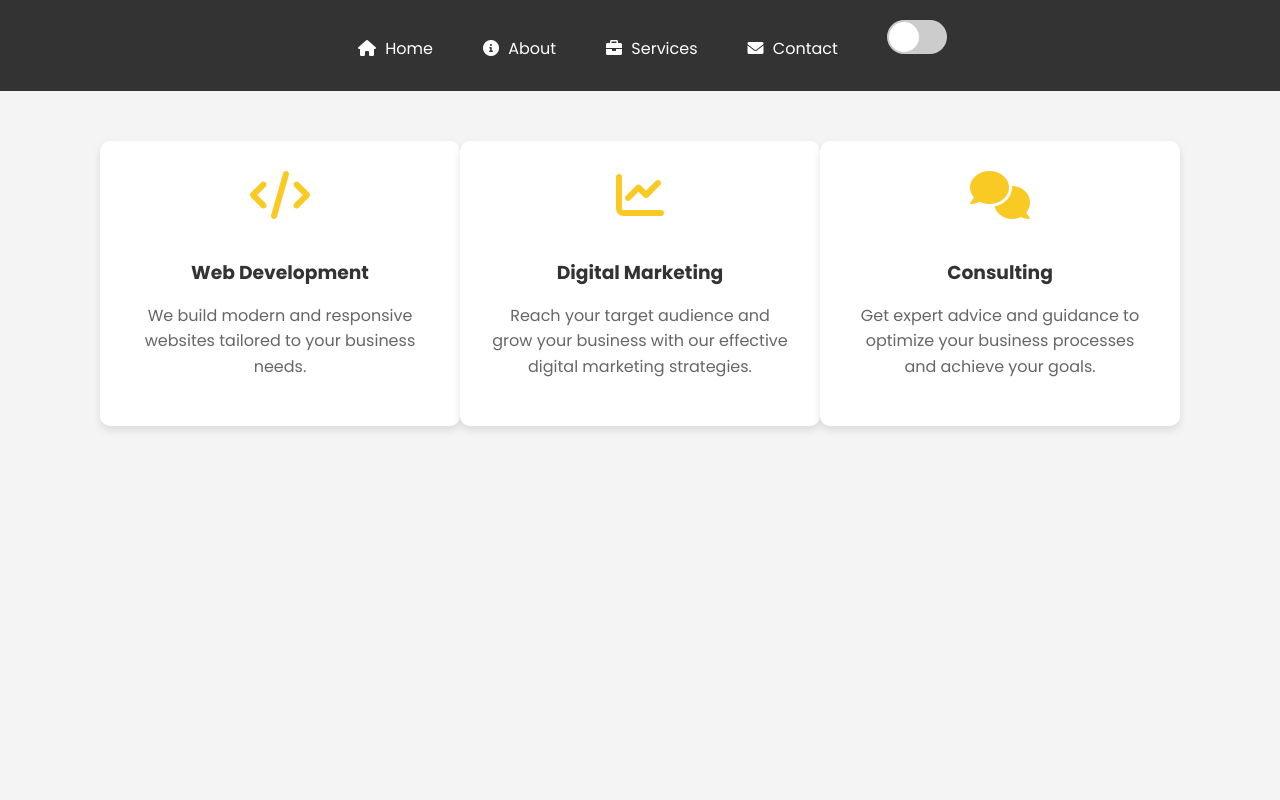
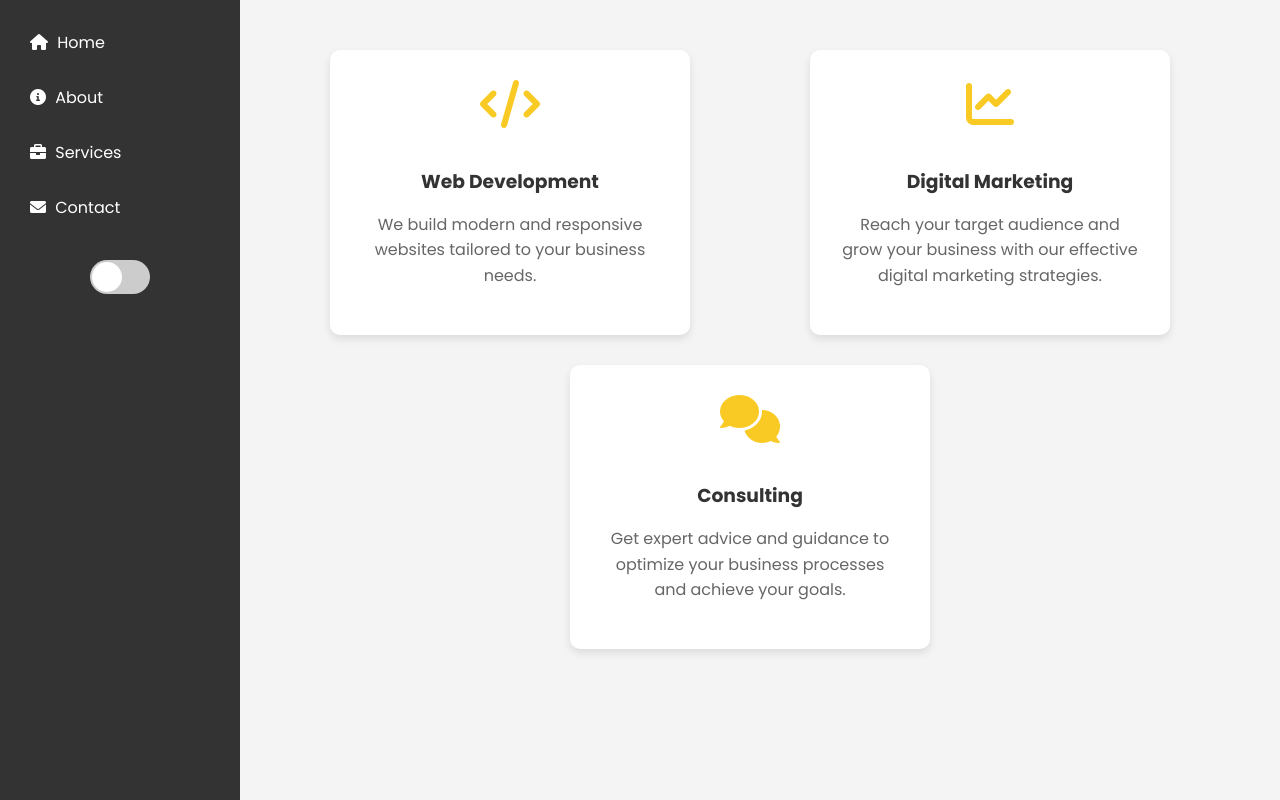
Before and after one commit to ihub1/Lonyibe-Solutions, a plain HTML site: page services.html in a window 1280 px wide. Drawn offline with Linux system fonts and the light colour scheme.

Commit message:
Update services.html

```diff
--- a/services.html
+++ b/services.html
@@ -15,30 +15,36 @@
       color: #333;
     }
 
+    /* Navigation Styles */
     nav {
       background: #333;
       color: #fff;
       padding: 20px;
-      text-align: center;
-      overflow: hidden;
+      position: fixed; /* Make the nav fixed */
+      top: 0;
+      left: 0;
+      width: 200px; /* Adjust width as needed */
+      height: 100%;
+      overflow-y: auto; /* Add scroll if needed */
     }
 
     nav ul {
       list-style: none;
       margin: 0;
       padding: 0;
-      display: inline-flex;
+      display: flex;
+      flex-direction: column; /* Align items vertically */
     }
 
     nav li {
-      margin: 0 15px;
+      margin: 0 0 10px 0; /* Adjust spacing as needed */
     }
 
     nav a {
       text-decoration: none;
       color: #fff;
-      display: block;
       padding: 10px;
+      display: block; /* Make the links fill the width */
       position: relative;
       transition: color 0.3s ease;
     }
@@ -68,6 +74,7 @@
       margin-right: 5px;
     }
 
+    /* Dark Mode Styles */
     body.dark-mode {
       background-color: #333;
       color: #fff;
@@ -77,28 +84,35 @@
       background-color: #222;
     }
 
+    /* Toggle Switch Styles */
     .toggle-switch {
       position: relative;
-      display: inline-block;
+      display: block; /* Make the toggle a block element */
       width: 60px;
       height: 34px;
-      margin-left: 20px;
+      margin: 20px auto; /* Center the toggle */
     }
 
     .toggle-checkbox {
-      display: none;
+      opacity: 0;
+      width: 0;
+      height: 0;
     }
 
     .toggle-label {
       position: absolute;
+      cursor: pointer;
       top: 0;
       left: 0;
-      width: 100%;
-      height: 100%;
-      border-radius: 20px;
+      right: 0;
+      bottom: 0;
       background-color: #ccc;
-      cursor: pointer;
+      border-radius: 34px;
       transition: background-color 0.3s ease;
+    }
+
+    .toggle-checkbox:checked + .toggle-label {
+      background-color: #2196F3;
     }
 
     .toggle-ball {
@@ -108,20 +122,16 @@
       width: 30px;
       height: 30px;
       border-radius: 50%;
-      background-color: #fff;
-      transition: transform 0.3s ease, background-color 0.3s ease;
-    }
-
-    .toggle-checkbox:checked + .toggle-label {
-      background-color: #2196F3;
+      background-color: white;
+      transition: transform 0.3s ease;
     }
 
     .toggle-checkbox:checked + .toggle-label .toggle-ball {
       transform: translateX(26px);
     }
-
     .content {
-      padding: 50px 100px;
+      padding: 50px;
+      margin-left: 220px; /* Adjust margin to avoid overlap with nav */
       display: flex;
       flex-wrap: wrap;
       justify-content: space-around;
@@ -196,9 +206,7 @@
   </div>
 
   <script>
-    // Dark mode toggle (same as in index.html)
     const darkModeToggle = document.getElementById('darkModeToggle');
-
     darkModeToggle.addEventListener('change', () => {
       document.body.classList.toggle('dark-mode');
     });
```
